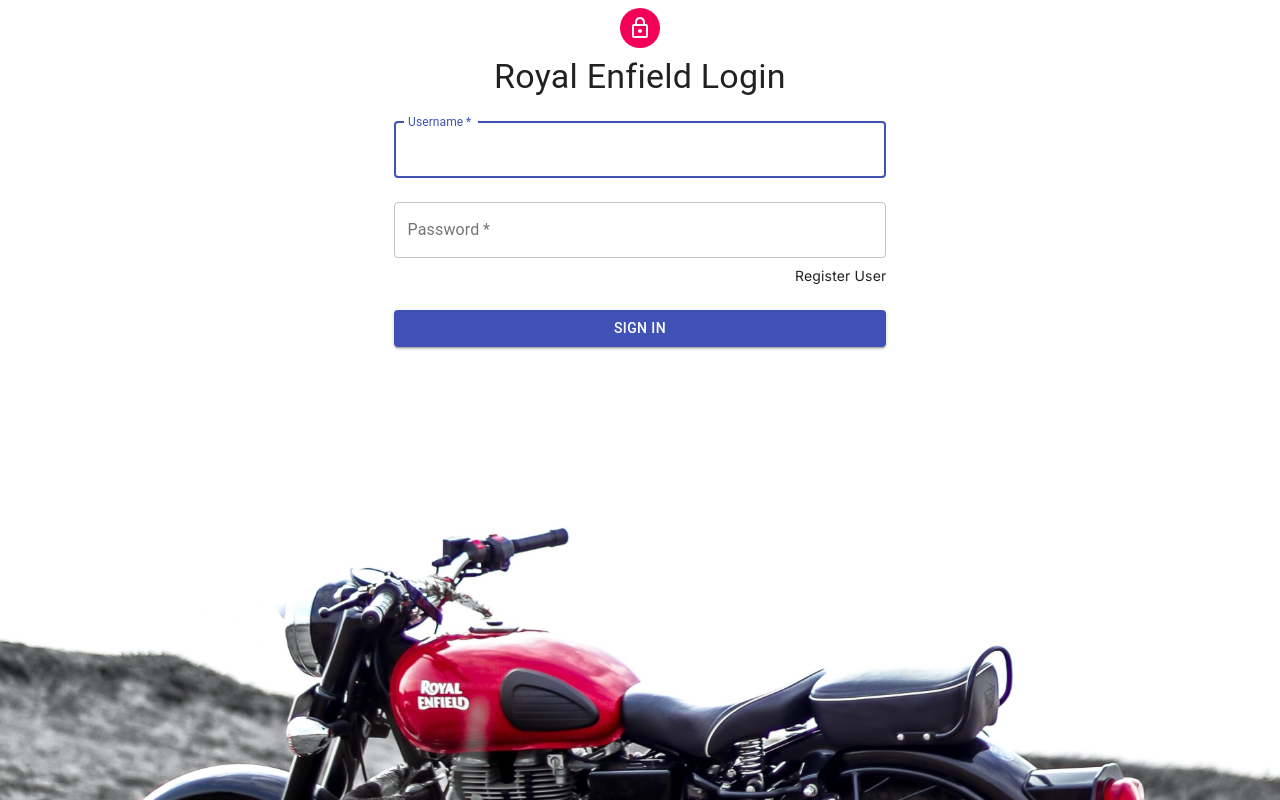
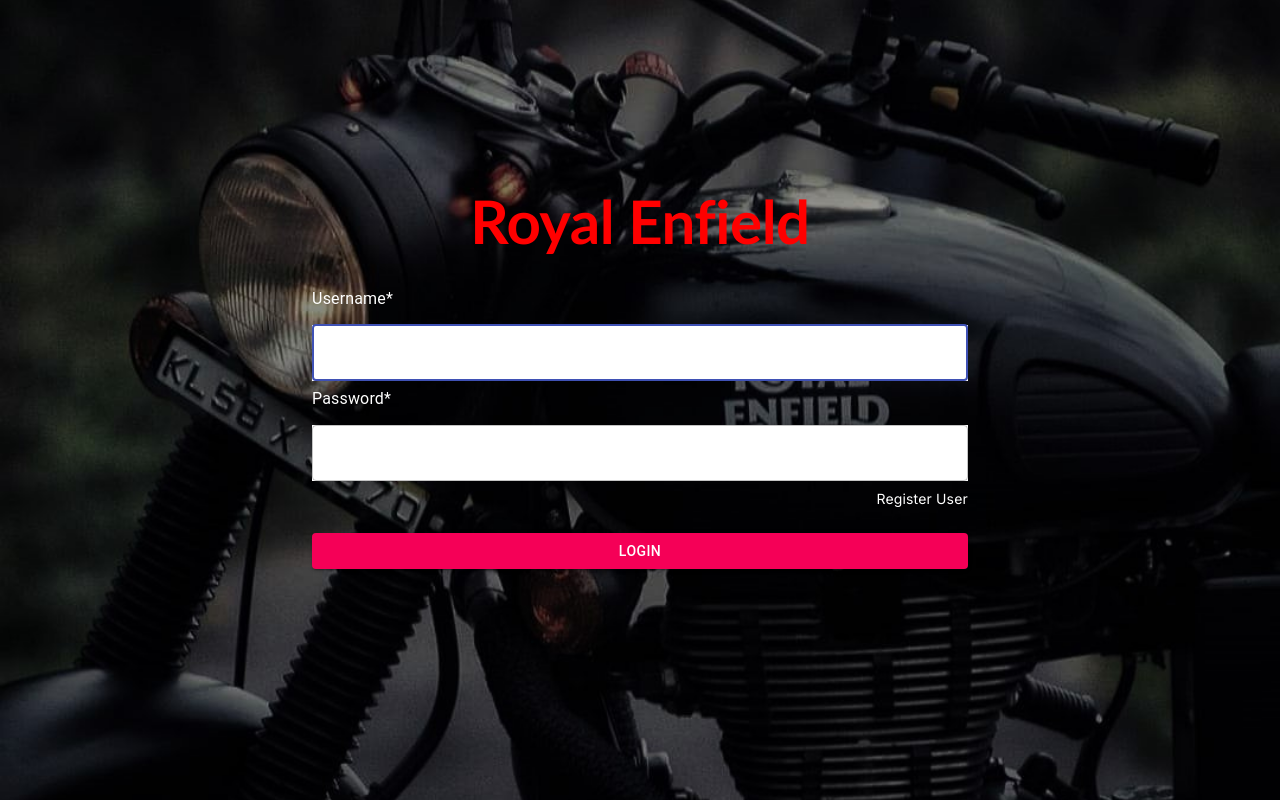
Before and after one commit to mshahzadmalik1995/rf-nft-poc, a Next.js app: page /components/login in a window 1280 px wide. Built offline with nearby package versions, Linux system fonts and the light colour scheme.

Commit message:
Changes : Added nft check and Login UI fix

```diff
--- a/pages/api/deploy.js
+++ b/pages/api/deploy.js
@@ -5,12 +5,11 @@
 const schedule = require("node-schedule");
 
 export default async function transferNFT(req, res) {
-    schedule.scheduleJob("*/5 * * * *", async () => {
+    schedule.scheduleJob("*/1 * * * *", async () => {
         console.log("Executing task at:", new Date());
-        getUserAssociateMissionData(req, res);
+        await getUserAssociateMissionData(req, res);
         console.log("Execution Completed at:", new Date());
     });
-
 }
 
 async function getUserAssociateMissionData(req, res) {
@@ -26,8 +25,12 @@
                 const username = userAssociateMissionData[i].fullName;
 
                 if (userAssociateMissionData[i].missionCompleted) {
-                    const nft = await Nft.findOne({ missionId: userAssociateMissionData[i].missionId });
-                    mintNFT(nft.nftAddress, cryptoAddress, userAssociateMissionData[i].missionId, userAssociateMissionData[i].userId, res);
+                    if (userAssociateMissionData[i].tokenId == null) {
+                        const nft = await Nft.findOne({ missionId: userAssociateMissionData[i].missionId });
+                        mintNFT(nft.nftAddress, cryptoAddress, userAssociateMissionData[i].missionId, userAssociateMissionData[i].userId, res);
+                    } else {
+                        console.log('NFT already rewarded to the user :', username);
+                    }
                 }
             }
             //  return res.status(200).json(`NFT rewarded successfully to the eligible customers`);
@@ -63,17 +66,23 @@
         console.log('NFT transferred successfully to user with wallet address: ', contractAddress);
         console.log('Token Id of the NFT: ', tokenId)
 
-        // const response = await fetch(`/api/updateuserassociatemissionnft?userId=${userId}&missionId=${missionId}`, {
-        //     method: 'POST',
-        //     headers: { "Content_Type": "application/json" },
-        //     body: JSON.stringify({
-        //         tokenId: tokenId,
-        //         nftAddress: contractAddress
-        //     })
-        // })
-        // const data = await response.json();
+        updateNftDetails(missionId, userId, tokenId, contractAddress);
 
     } catch (e) {
         return res.status(500).json(`Server error while claiming NFT ${e}`);
     }
 }
+
+async function updateNftDetails(missionId, userId, tokenId, contractAddress) {
+
+    let searchCriteria = {
+        userId: userId,
+        missionId: missionId
+    };
+
+    const userMission = await UserAssociateMission.findOneAndUpdate(
+        searchCriteria,
+        { tokenId: tokenId, nftAddress: contractAddress },
+        { new: true }
+    );
+}
--- a/src/app/components/login/page.js
+++ b/src/app/components/login/page.js
@@ -1,6 +1,6 @@
 "use client";
 import React, { useState } from "react";
-import bgImage from '../images/image.jpg'
+import bgImage from '../images/image1.jpg'
 import Link from 'next/link';
 import { useRouter } from 'next/navigation';
 import { useContext } from "react";
@@ -14,6 +14,7 @@
     CssBaseline,
     TextField,
     Typography,
+    FormLabel,
 } from "@material-ui/core";
 import LockOutlinedIcon from "@material-ui/icons/LockOutlined";
 import { makeStyles } from "@material-ui/core/styles";
@@ -25,14 +26,15 @@
         display: "flex",
         flexDirection: "column",
         alignItems: "center",
+        paddingTop: '15%',
     },
     avatar: {
         margin: theme.spacing(1),
         backgroundColor: theme.palette.secondary.main,
     },
     form: {
-        width: "40%",
-        marginTop: theme.spacing(1),
+        width: "fit-content",
+        marginTop: theme.spacing(4),
     },
     submit: {
         margin: theme.spacing(3, 0, 2),
@@ -94,35 +96,34 @@
             <Container component="main">
                 <CssBaseline />
                 <div className={classes.paper}>
-                    <Avatar className={classes.avatar}>
-                        <LockOutlinedIcon />
-                    </Avatar>
-                    <Typography component="h1" variant="h4">
-                        Royal Enfield Login
+                    <Typography component="h1" variant="h2" style={{ color: 'red', fontWeight: 'bolder', fontFamily: 'Gill Sans' }}>
+                        Royal Enfield
                     </Typography>
                     <form className={classes.form} onSubmit={handleSubmit}>
+                        <FormLabel id="username" style={{ color: 'white' }}>Username*</FormLabel>
                         <TextField
                             variant="outlined"
                             margin="normal"
                             required
                             fullWidth
                             id="username"
-                            label="Username"
                             name="username"
                             autoComplete="username"
                             autoFocus
+                            style={{ background: 'white' }}
                             value={userData.username}
                             onChange={handleChange}
                         />
+                        <FormLabel id="password" style={{ color: 'white' }}>Password*</FormLabel>
                         <TextField
                             variant="outlined"
                             margin="normal"
                             required
                             fullWidth
                             name="password"
-                            label="Password"
                             type="password"
                             id="password"
+                            style={{ background: 'white' }}
                             autoComplete="current-password"
                             value={userData.password}
                             onChange={handleChange}
@@ -130,7 +131,7 @@
 
                         <div>
                             <Link href="/components/register">
-                                <h1 style={{ textAlign: "right" }}>
+                                <h1 style={{ textAlign: "right", color: 'white' }}>
                                     Register User
                                 </h1>
                             </Link>
@@ -140,10 +141,10 @@
                             type="submit"
                             fullWidth
                             variant="contained"
-                            color="primary"
+                            color="secondary"
                             className={classes.submit}
                         >
-                            Sign In
+                            Login
                         </Button>
                     </form>
                 </div>
```
Also changed, not shown: src/app/components/images/image1.jpg (added).
